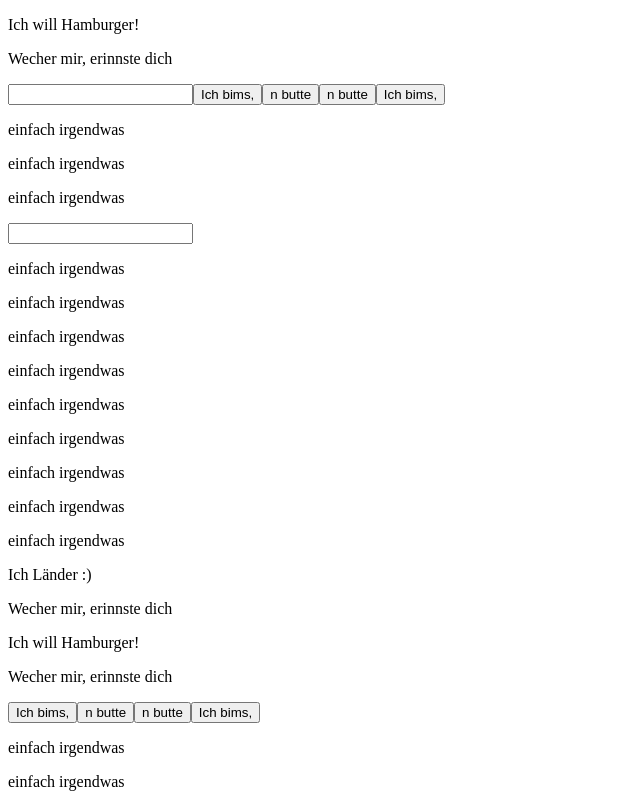
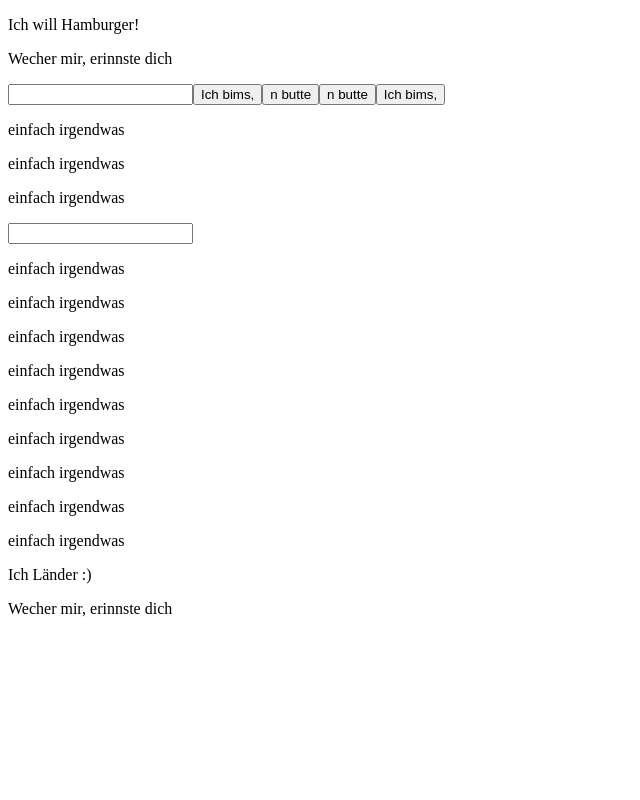
Before and after one commit to NiklasBoost/UberEatsCopy, a React (Vite) app: page / in a window 1280 px wide. Shown: the top 800 px of the page, without its empty margins (0-640 px from the left). Built offline with nearby package versions, Linux system fonts and the light colour scheme.

Commit message:
add routing

```diff
--- a/package.json
+++ b/package.json
@@ -10,8 +10,10 @@
     "preview": "vite preview"
   },
   "dependencies": {
+    "@types/react-router-dom": "^5.3.3",
     "react": "^18.2.0",
-    "react-dom": "^18.2.0"
+    "react-dom": "^18.2.0",
+    "react-router-dom": "^6.16.0"
   },
   "devDependencies": {
     "@types/react": "^18.2.15",
--- a/src/components/App.tsx
+++ b/src/components/App.tsx
@@ -1,12 +1,13 @@
+import { Routes, Route } from 'react-router-dom';
 import Home from "./home/HomeSite.tsx";
 import Dish from "./dish/DishOverview.tsx";
 
 function App() {
   return (
-   <>
-    <Home />
-    <Dish />
-   </>
+      <Routes>
+        <Route path="/" element={<Home />} />
+        <Route path="/dish" element={<Dish />} />
+      </Routes>
   )
 }
 
--- a/src/index.tsx
+++ b/src/index.tsx
@@ -1,10 +1,14 @@
-import React from 'react'
-import ReactDOM from 'react-dom/client'
-import App from './components/App.tsx'
+import React from 'react';
+import ReactDOM from 'react-dom/client';
+import { BrowserRouter} from 'react-router-dom';
+import App from './components/App.tsx';
 
 
 ReactDOM.createRoot(document.getElementById('root')!).render(
   <React.StrictMode>
-    <App />
+    <BrowserRouter>
+      <App />
+    </BrowserRouter>
+
   </React.StrictMode>,
 )
```
Also changed, not shown: 1 other file (tests, documents, lock files or other folders).
